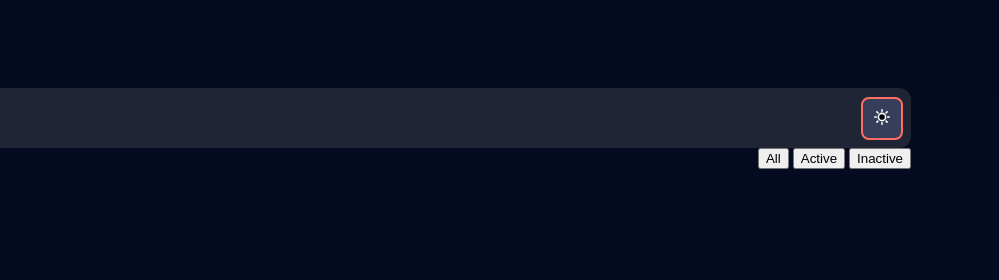
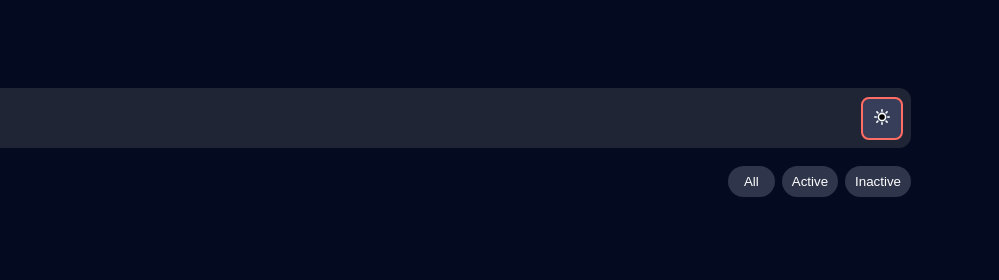
Before and after one commit to winterbarry/browser-extensions, a website built with webpack: page src/template.html in a window 1280 px wide. Both pictures are taken after a click on the button 1163 px from the left and 118 px from the top of the page. Shown: the top 280 px of the page, 281-1280 px from the left. Built offline with nearby package versions, Linux system fonts and the light colour scheme.

Commit message:
added styles to extension filter buttons

```diff
--- a/src/style.css
+++ b/src/style.css
@@ -46,7 +46,7 @@ body.dark-mode .style-button {
   background-color: #2e344a;
 }
 
-.style-button:hover {
+body.dark-mode .style-button:hover {
   cursor: pointer;
   filter: brightness(1.2);
 }
@@ -64,4 +64,40 @@ body.light-mode .style-button:hover {
 .extension-toggles {
   display: flex;
   justify-content: space-between;
+  align-items: center;
 }
+
+.extension-toggles-buttons button {
+  border-radius: 9999px;
+  padding: 8px 10px;
+  background-color: #2f364b;
+  border: none;
+}
+
+.extension-toggles-buttons {
+  display: flex;
+  gap: 7px;
+}
+
+body.dark-mode .extension-toggles-buttons button {
+  color: white;
+}
+
+body.dark-mode .extension-toggles-buttons button:hover {
+  filter: brightness(1.2);
+}
+
+.extension-toggles-buttons button:focus {
+  outline: 2px solid #f15b54;
+  filter: brightness(1.2);
+}
+
+.extension-toggles-buttons button:first-child {
+  padding: 8px 16px;
+}
+
+body.dark-mode .extension-toggles-buttons button:active {
+  background-color: #f15b54;
+  color: #1a1a1a;
+  border-color: #f15b54;
+}
```
